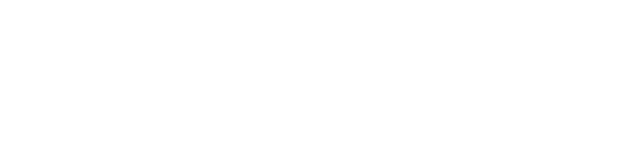
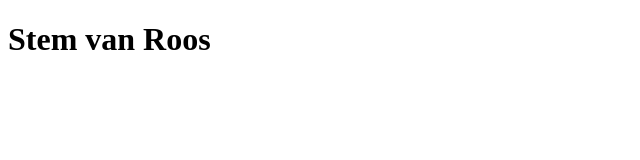
Before and after one commit to low/stemvanroos, a plain HTML site: page index.html in a window 1280 px wide. Shown: the whole page, without its empty margins (0-640 px from the left). Drawn offline with Linux system fonts and the light colour scheme.

Commit message:
Added h1

```diff
--- a/index.html
+++ b/index.html
@@ -5,6 +5,6 @@
     <title>Stem van Roos</title>
 </head>
 <body>
-
+<h1>Stem van Roos</h1>
 </body>
 </html>
```
